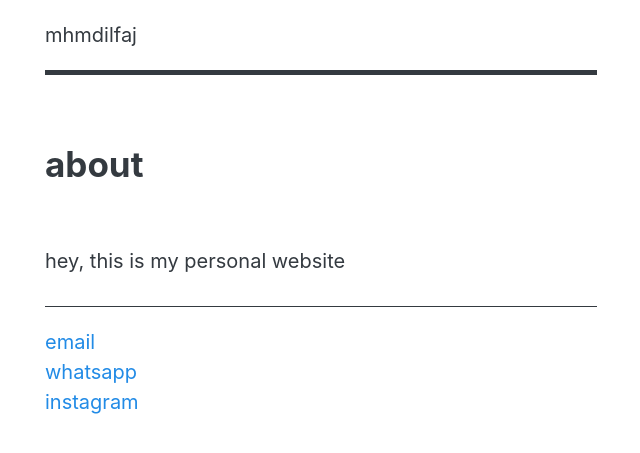
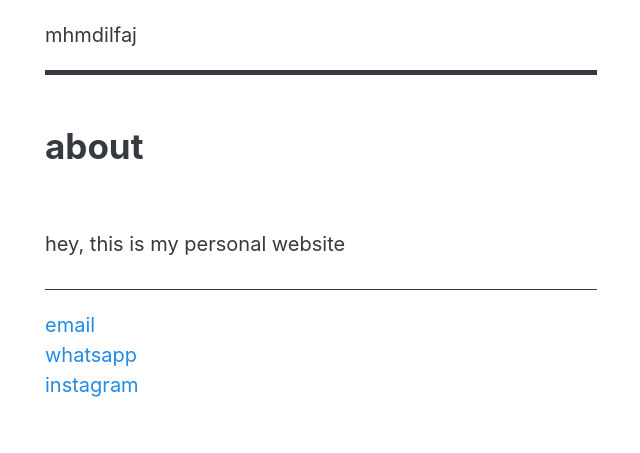
Before and after one commit to mhmdilfaj/mhmdilfaj.github.io, a Jekyll site: the page built from about.md, in a window 1280 px wide. Shown: the top 453 px of the page, without its empty margins (319-959 px from the left). Built offline with Jekyll 4.4.1, drawn with Linux system fonts in a browser that asks for light colours.

Commit message:
Update page.html

```diff
--- a/_layouts/page.html
+++ b/_layouts/page.html
@@ -4,7 +4,7 @@ layout: default
 
 <div class="container">
   <header class="mb-3">
-    <h1>{{ page.title }}</h1>
+    <h1 class="m-0 p-0">{{ page.title }}</h1>
   </header>
   {{ content }}
 </div>
```
